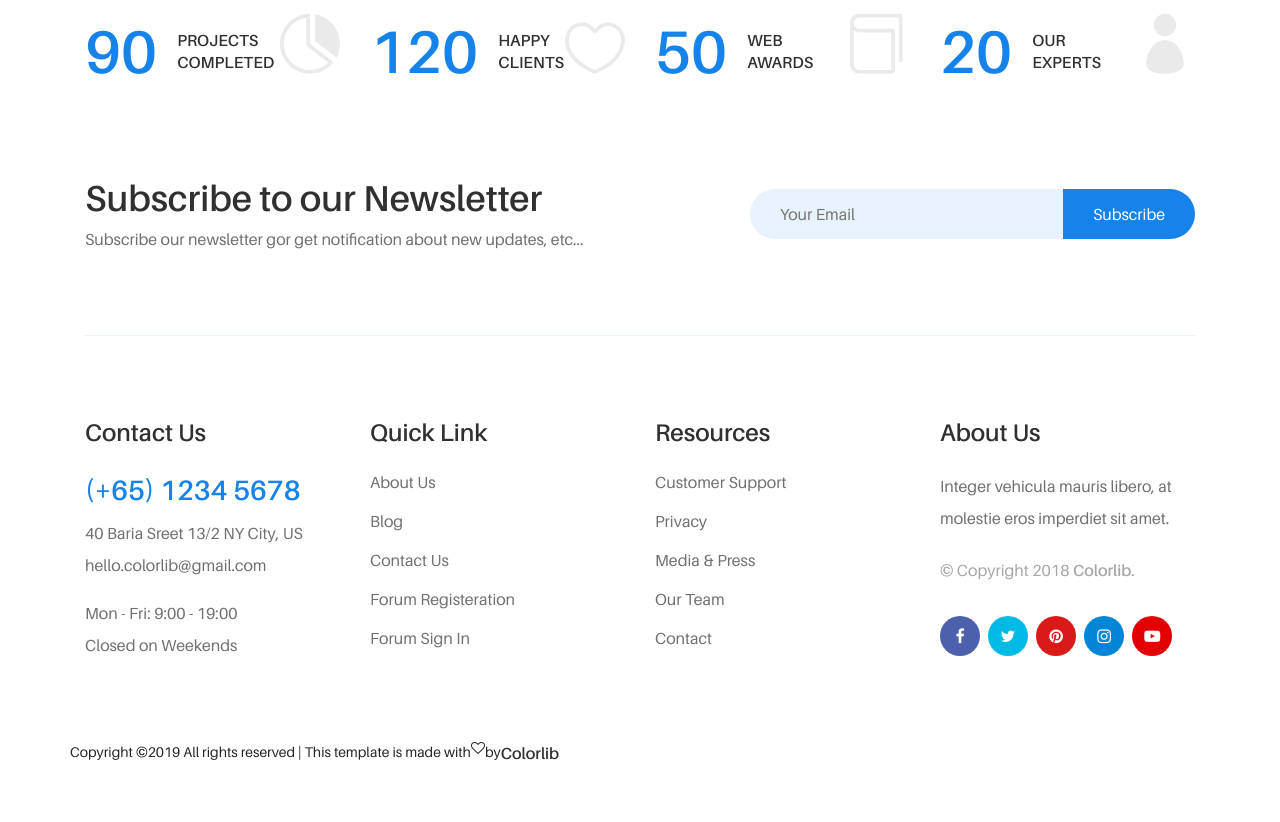
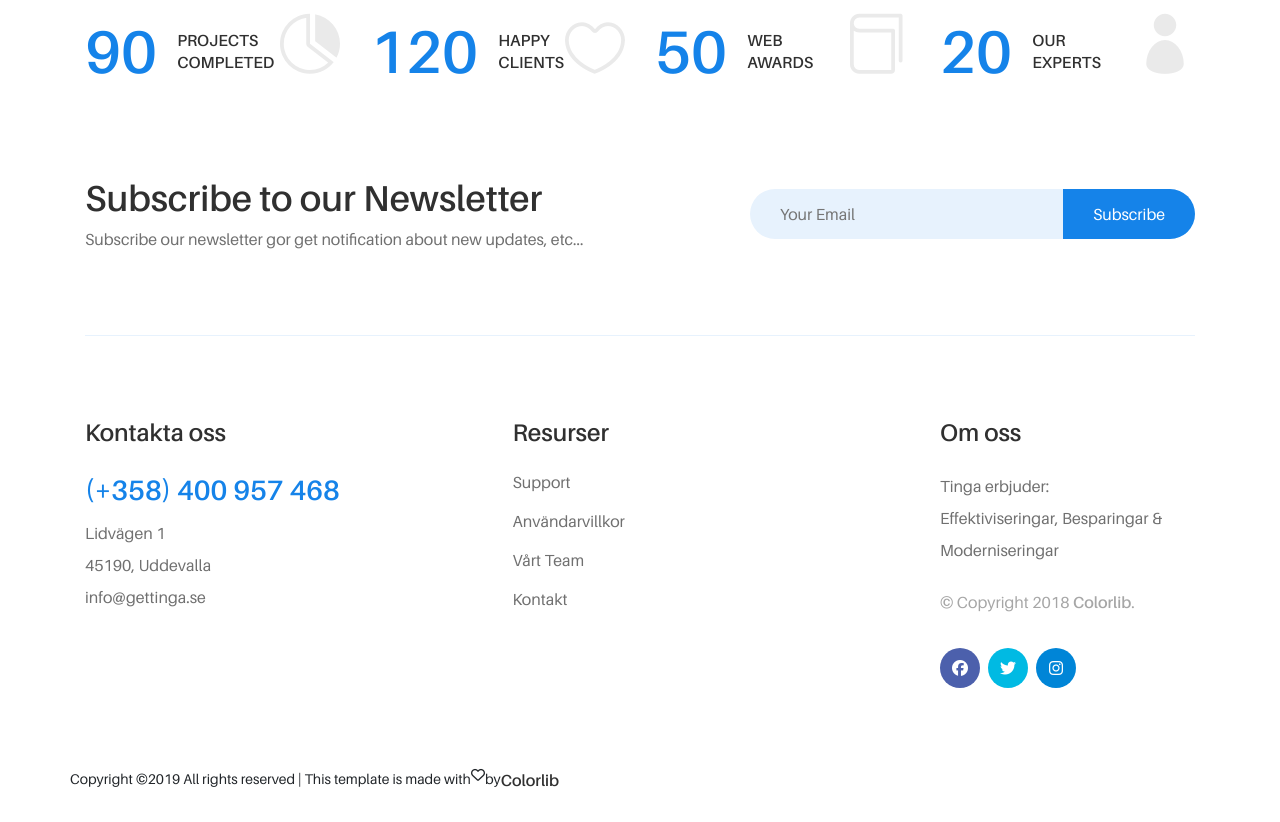
Before and after one commit to dahleri/tinga, a website: page about.html in a window 1280 px wide. Shown: the part 2307-3129 px from the top of the page. Before the commit the page ends 3102 px from the top, so only its background shows below. Drawn offline with Linux system fonts and the light colour scheme.

Commit message:
Uppdaterar footer Area

```diff
--- a/about.html
+++ b/about.html
@@ -7,7 +7,7 @@
     <meta name="description" content="uza - Model Agency HTML5 Template">
     <meta http-equiv="X-UA-Compatible" content="IE=edge">
     <meta name="viewport" content="width=device-width, initial-scale=1, shrink-to-fit=no">
-
+    <script src="https://kit.fontawesome.com/ed814bdb9b.js"></script>
     <!-- Title -->
     <title>Uza - Creative Agency HTML5 Template</title>
 
@@ -523,6 +523,7 @@
     <!-- ***** Newsletter Area End ***** -->
 
     <!-- ***** Footer Area Start ***** -->
+    <!-- ***** Footer Area Start ***** -->
     <footer class="footer-area section-padding-80-0">
         <div class="container">
             <div class="row justify-content-between">
@@ -531,32 +532,32 @@
                 <div class="col-12 col-sm-6 col-lg-3">
                     <div class="single-footer-widget mb-80">
                         <!-- Widget Title -->
-                        <h4 class="widget-title">Contact Us</h4>
+                        <h4 class="widget-title">Kontakta oss</h4>
 
                         <!-- Footer Content -->
                         <div class="footer-content mb-15">
-                            <h3>(+65) 1234 5678</h3>
-                            <p>40 Baria Sreet 13/2 NY City, US <br> hello.colorlib@gmail.com</p>
+                            <h3>(+358) 400 957 468</h3>
+                            <p>Lidvägen 1 <br> 45190,  Uddevalla <br> info@gettinga.se</p>
                         </div>
-                        <p class="mb-0">Mon - Fri: 9:00 - 19:00 <br>
-                            Closed on Weekends</p>
+
                     </div>
                 </div>
+
+
 
                 <!-- Single Footer Widget -->
                 <div class="col-12 col-sm-6 col-lg-3">
                     <div class="single-footer-widget mb-80">
                         <!-- Widget Title -->
-                        <h4 class="widget-title">Quick Link</h4>
+                        <h4 class="widget-title"> Resurser </h4>
 
                         <!-- Nav -->
                         <nav>
                             <ul class="our-link">
-                                <li><a href="#">About Us</a></li>
-                                <li><a href="#">Blog</a></li>
-                                <li><a href="#">Contact Us</a></li>
-                                <li><a href="#">Forum Registeration</a></li>
-                                <li><a href="#">Forum Sign In</a></li>
+                                <li><a href="#">Support</a></li>
+                                <li><a href="#">Användarvillkor</a></li>
+                                <li><a href="#">Vårt Team</a></li>
+                                <li><a href="#">Kontakt</a></li>
                             </ul>
                         </nav>
                     </div>
@@ -566,27 +567,9 @@
                 <div class="col-12 col-sm-6 col-lg-3">
                     <div class="single-footer-widget mb-80">
                         <!-- Widget Title -->
-                        <h4 class="widget-title">Resources</h4>
-
-                        <!-- Nav -->
-                        <nav>
-                            <ul class="our-link">
-                                <li><a href="#">Customer Support</a></li>
-                                <li><a href="#">Privacy</a></li>
-                                <li><a href="#">Media &amp; Press</a></li>
-                                <li><a href="#">Our Team</a></li>
-                                <li><a href="#">Contact</a></li>
-                            </ul>
-                        </nav>
-                    </div>
-                </div>
-
-                <!-- Single Footer Widget -->
-                <div class="col-12 col-sm-6 col-lg-3">
-                    <div class="single-footer-widget mb-80">
-                        <!-- Widget Title -->
-                        <h4 class="widget-title">About Us</h4>
-                        <p>Integer vehicula mauris libero, at molestie eros imperdiet sit amet.</p>
+                        <h4 class="widget-title">Om oss</h4>
+		          <p>Tinga erbjuder:<br>
+					 Effektiviseringar, Besparingar &amp; Moderniseringar</p>
 
                         <!-- Copywrite Text -->
                         <div class="copywrite-text mb-30">
@@ -595,12 +578,10 @@
 
                         <!-- Social Info -->
                         <div class="footer-social-info">
-                            <a href="#" class="facebook" data-toggle="tooltip" data-placement="top" title="Facebook"><i class="fa fa-facebook" aria-hidden="true"></i></a>
-                            <a href="#" class="twitter" data-toggle="tooltip" data-placement="top" title="Twitter"><i class="fa fa-twitter"></i></a>
-                            <a href="#" class="pinterest" data-toggle="tooltip" data-placement="top" title="Pinterest"><i class="fa fa-pinterest"></i></a>
-                            <a href="#" class="instagram" data-toggle="tooltip" data-placement="top" title="Instagram"><i class="fa fa-instagram"></i></a>
-                            <a href="#" class="youtube" data-toggle="tooltip" data-placement="top" title="YouTube"><i class="fa fa-youtube-play"></i></a>
-                        </div>
+                            <a href="#" class="facebook" data-toggle="tooltip" data-placement="top" title="Facebook"><i class="fab fa-facebook-f"></i></a>
+                            <a href="#" class="twitter" data-toggle="tooltip" data-placement="top" title="Twitter"><i class="fab fa-twitter"></i></a>
+                            <a href="#" class="instagram" data-toggle="tooltip" data-placement="top" title="Instagram"><i class="fab fa-instagram"></i></a>
+						                        </div>
                     </div>
                 </div>
 
@@ -611,6 +592,7 @@
 Copyright &copy;<script>document.write(new Date().getFullYear());</script> All rights reserved | This template is made with <i class="fa fa-heart-o" aria-hidden="true"></i> by <a href="https://colorlib.com" target="_blank">Colorlib</a>
 <!-- Link back to Colorlib can't be removed. Template is licensed under CC BY 3.0. -->
             </div>
+
         </div>
     </footer>
     <!-- ***** Footer Area End ***** -->
```
